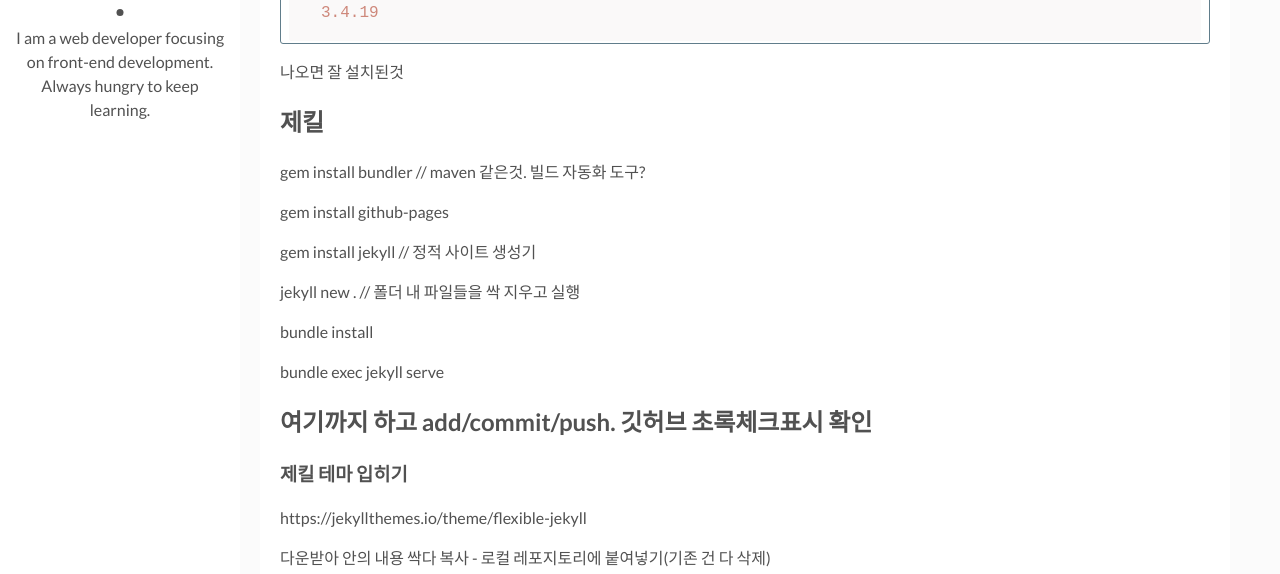
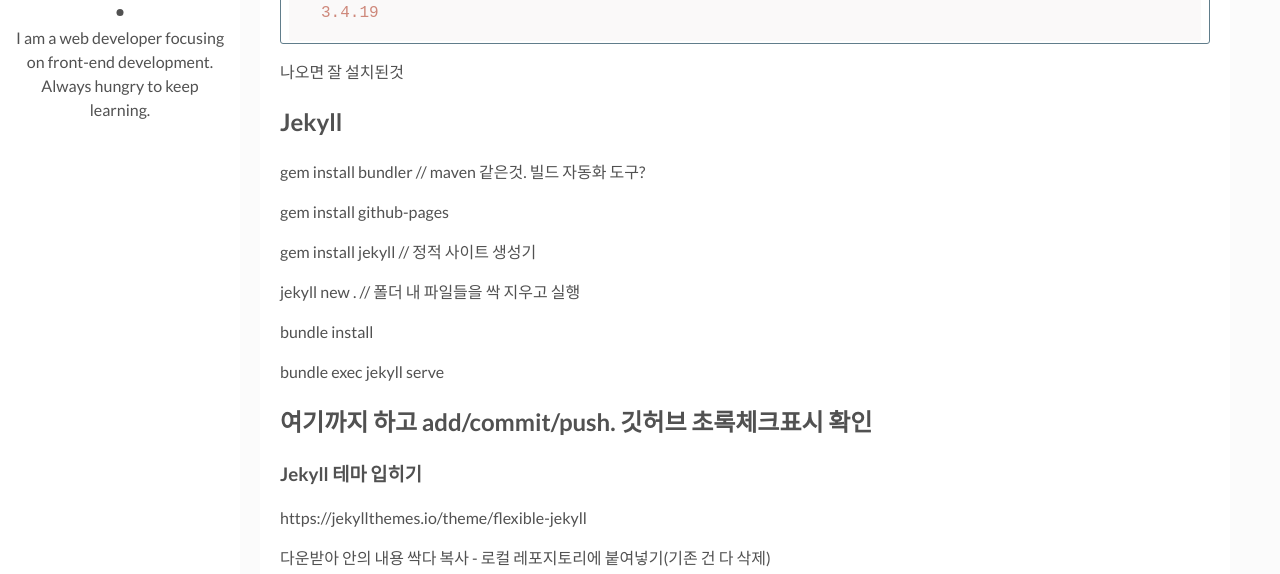
Before and after one commit to mafatofu/mafatofu.github.io, a Jekyll site: the page built from _posts/2024-02-16-TIL-Github_Pages.markdown, in a window 1280 px wide and 900 px high, scrolled down 1106 px. Shown: the part 153-727 px from the top of the window. Built offline with Jekyll 4.4.1, drawn with Linux system fonts in a browser that asks for light colours; comment, search, counter and statistics services are not loaded.

Commit message:
img update

````diff
--- a/_posts/2024-02-16-TIL-Github_Pages.markdown
+++ b/_posts/2024-02-16-TIL-Github_Pages.markdown
@@ -41,7 +41,7 @@ $ gem -v
 ```
 나오면 잘 설치된것
 
-## 제킬
+## Jekyll
 
 gem install bundler // maven 같은것. 빌드 자동화 도구?
 
@@ -58,7 +58,7 @@ bundle exec jekyll serve
 여기까지 하고 add/commit/push. 깃허브 초록체크표시 확인
 ---
 
-### 제킬 테마 입히기
+### Jekyll 테마 입히기
 
 https://jekyllthemes.io/theme/flexible-jekyll
 
````
